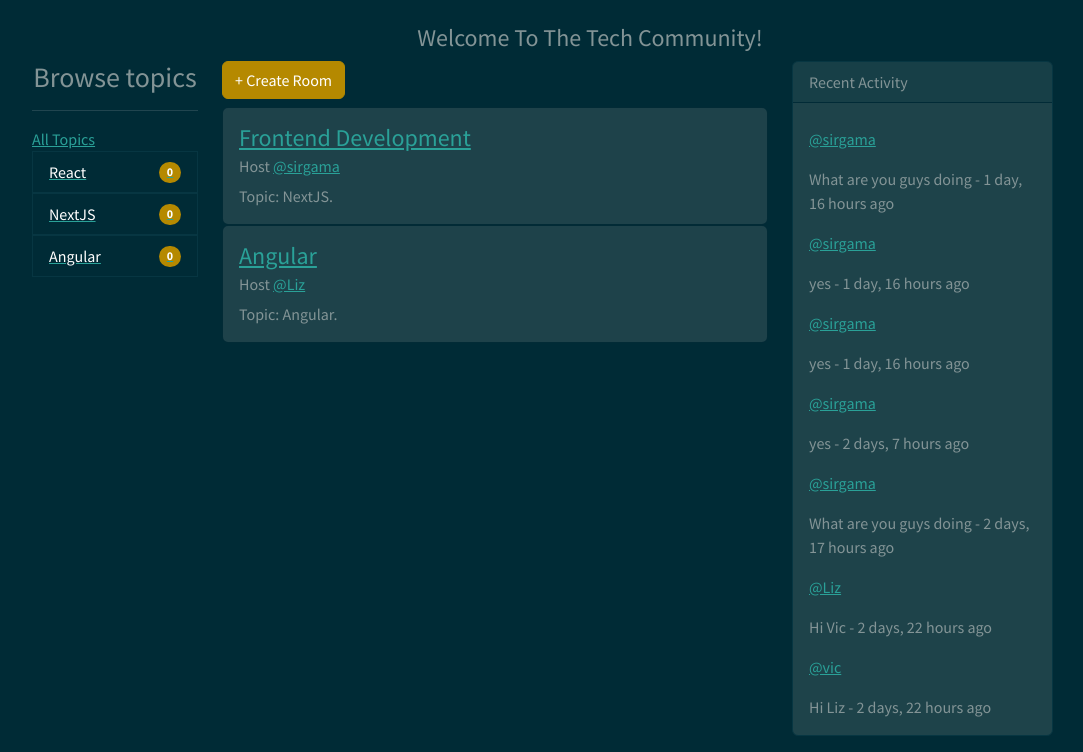
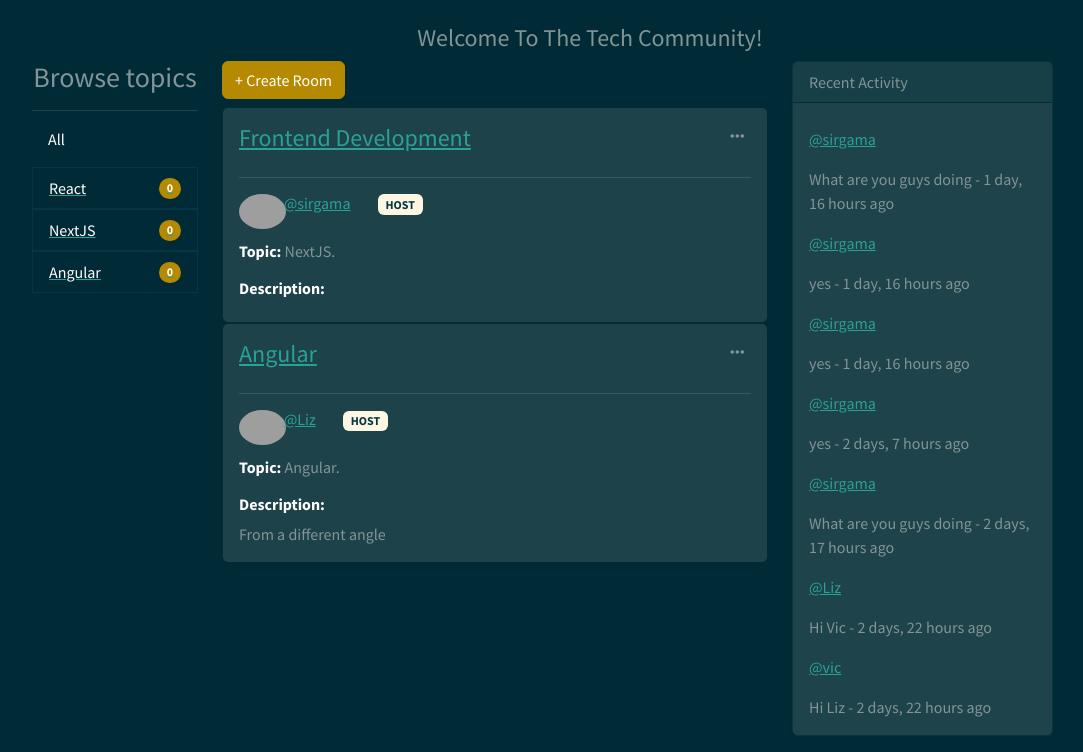
Before and after one commit to sirgama/disqus, a Django app: page / in a window 1280 px wide. Shown: the part 64-816 px from the top of the page, without its empty margins (50-1133 px from the left). Run offline with Django 4.2, Linux system fonts and the light colour scheme; data comes from the database, SQL or seed files in the repository; grey boxes are pictures that could not be loaded.

Commit message:
update room card styling

```diff
--- a/mainapp/templates/mainapp/base.html
+++ b/mainapp/templates/mainapp/base.html
@@ -5,6 +5,10 @@
     <meta charset="UTF-8">
     <meta http-equiv="X-UA-Compatible" content="IE=edge">
     <meta name="viewport" content="width=device-width, initial-scale=1.0">
+    <link
+  href="https://cdnjs.cloudflare.com/ajax/libs/font-awesome/6.0.0/css/all.min.css"
+  rel="stylesheet"
+/>
     <link rel="stylesheet" href="https://cdnjs.cloudflare.com/ajax/libs/bootswatch/5.2.0/solar/bootstrap.min.css" integrity="sha512-f4noExn47ew8g+h/pLiGQLq9g12q0qfbBDh/6OpHYYZm2VaQlwQxM99FZ+GBtLOvuxWVCu0dC/73D2tJTuDPjA==" crossorigin="anonymous" referrerpolicy="no-referrer" />
     <title>Lets Disqus</title>
 </head>
--- a/mainapp/templates/mainapp/classcards.html
+++ b/mainapp/templates/mainapp/classcards.html
@@ -3,9 +3,34 @@
 {% for room in rooms %}
     <div class="card">
         <div class="card-body">
-            <h4 class="card-title"><a href="{% url 'room' room.id %}">{{room.name}}</a></h4>
-            <h6 class="card-subtitle mb-2 text-muted">Host <a href="{% url 'userprofile' room.host.username %}"> @{{room.host.username}}</a></h6>
-            <p class="card-text">Topic: {{room.topic.name}}.</p>
+            <div class="row d.flex justify-content-between">
+                <div class="col-md-11">
+                    <h4 class="card-title"><a href="{% url 'room' room.id %}">{{room.name}}</a></h4>
+                </div>
+                <div class="col-md-1">
+                    <i class="fa-solid fa-ellipsis"></i>
+                </div>
+            </div>
+           <hr>
+
+           <div class="row">
+            <div class="col-md-1">
+                <img
+            src="https://mdbcdn.b-cdn.net/img/new/avatars/2.webp"
+            class="rounded-circle"
+            height="35"
+            alt="Black and White Portrait of a Man"
+            loading="lazy"
+          />
+            </div>
+            <div class="col-md-10">
+                <h6 class="card-text mb-4 me-3  text-muted"><a href="{% url 'userprofile' room.host.username %}"> @{{room.host.username}}</a> <span class="badge bg-light ms-4">HOST</span></h6>
+            </div>
+           </div>
+
+            <p class="card-text"><span class="text-white fw-bold">Topic:</span>  {{room.topic.name}}.</p>
+            <h6 class="card-text fw-bold text-white">Description:</h6>
+            <p class="card-text">{{room.description}}</p>
             {% if request.user == room.host %}
             <a href="{% url 'update' room.id %}" class="card-link">Edit</a>
             <a href="{%url 'delete' room.id %}" class="card-link">Delete</a>
--- a/mainapp/templates/mainapp/home.html
+++ b/mainapp/templates/mainapp/home.html
@@ -9,7 +9,7 @@
         <div class="col-md-2">
             <h3 class="text-center">Browse topics</h3>
             <hr>
-            <a href="{% url 'home' %}">All Topics</a>
+            <a href="{% url 'home' %} " class="text-white list-group-item d-flex justify-content-between align-items-center m-3">All</a>
                 {% include 'mainapp/topics.html' %}
         </div>
         <div class="col-md-6">
```
